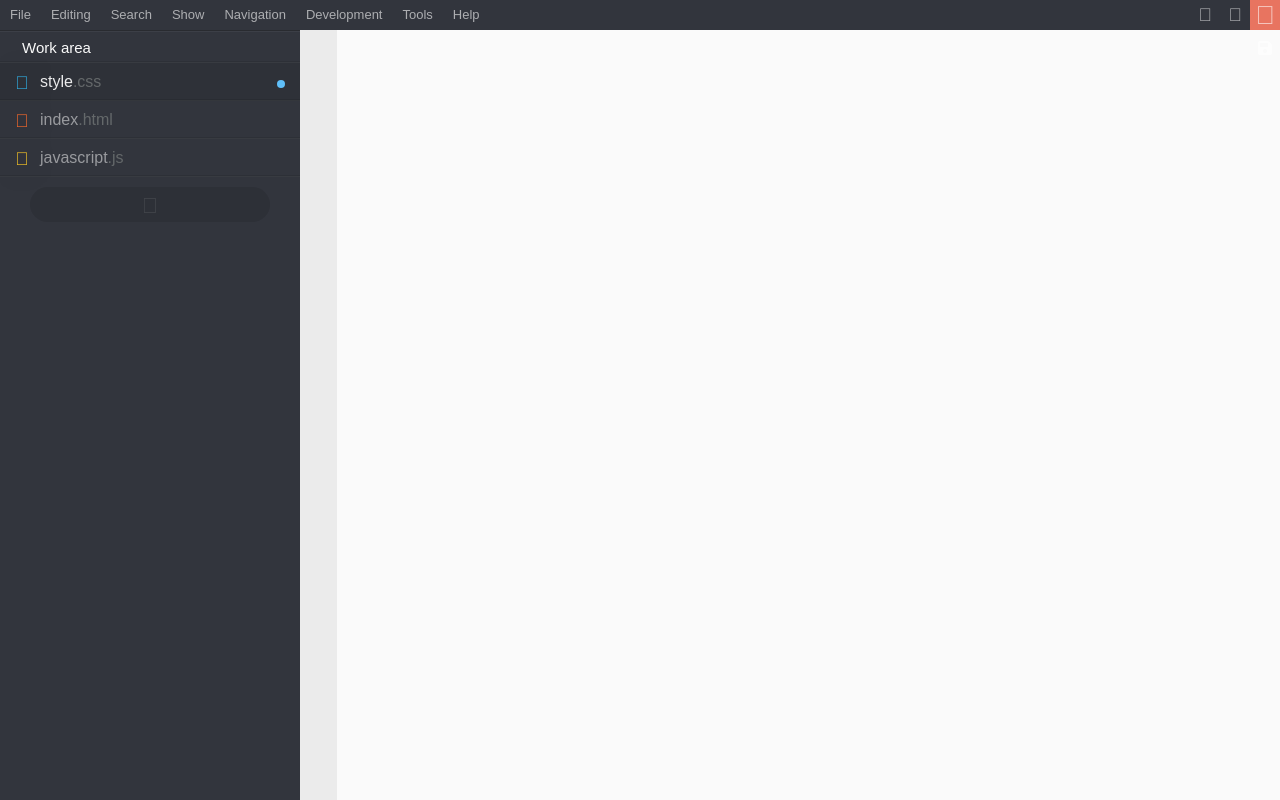
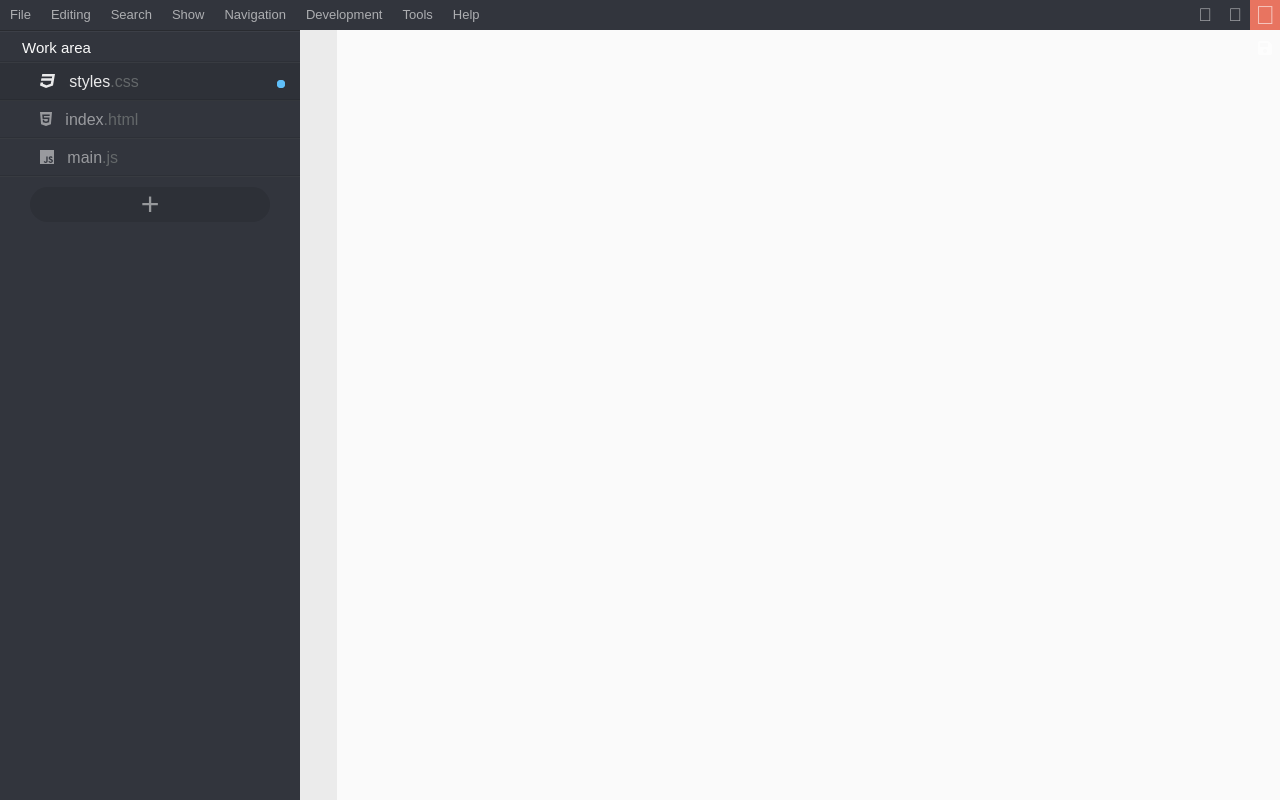
Before and after one commit to parsasi/codejar, a React (Create React App) app in the folder public/: page / in a window 1280 px wide. Built offline with nearby package versions, Linux system fonts and the light colour scheme.

Commit message:
Icons are added to the files based on their extention Files show if they are saved and are selected in their components

```diff
--- /dev/null
+++ b/public/src/components/AddFileButton.js
@@ -0,0 +1,5 @@
+import React from 'react'
+
+export default (props) => {
+    return <a href="#" className="addFile"> +</a>
+}
--- a/public/src/components/Menu.js
+++ b/public/src/components/Menu.js
@@ -1,14 +1,15 @@
 import React from 'react'
 import Fa from './Fa'
-
+import MenuItemLogic from './MenuItemLogic'
+import AddFileButton from './AddFileButton'
 export default (props) => {
     return (
         <div className="menu">
             <span>Work area</span>
-            <a href="#save" className="current save css">style<b>.css</b></a>
-            <a href="#" className="html">index<b>.html</b></a>
-            <a href="#" className="js">javascript<b>.js</b></a>
-            <a href="#" className="add"></a>
-    </div>
+            <MenuItemLogic current={true} save={true} file={{extention : 'css' , name:'styles'}}/>
+            <MenuItemLogic current={false} save={false} file={{extention : 'html' , name:'index'}}/>
+            <MenuItemLogic current={false} save={true} file={{extention : 'js' , name:'main'}}/>
+            <AddFileButton></AddFileButton>
+        </div>
     )
 }
--- /dev/null
+++ b/public/src/components/MenuItem.js
@@ -0,0 +1,13 @@
+import React from 'react'
+import Fa from './Fa'
+export default (props) => {
+
+    return (
+        <a href="#save" className={`${props.current} ${props.save} ${props.extention}`}>
+            <Fa icon={props.icon}></Fa>
+            &nbsp;&nbsp;&nbsp;
+            {props.file.name}
+            <b>.{props.file.extention}</b>
+        </a>
+    )
+}
--- /dev/null
+++ b/public/src/components/MenuItemLogic.js
@@ -0,0 +1,29 @@
+import React from 'react'
+import MenuItem from './MenuItem'
+import { faCss3 , faHtml5 , faJs } from '@fortawesome/free-brands-svg-icons'
+import { faDotCircle } from '@fortawesome/free-solid-svg-icons'
+
+
+export default (props) => {
+    const current = props.current ? "current" : ""
+    const save = props.save ? "save": "css"
+    const extention = props.file.extention
+    const icon = figureOutTheIcon(extention)
+    return (<MenuItem file={props.file} current={current} save={save} extention={extention} icon={icon}/>)
+}
+function figureOutTheIcon(extention){
+    switch(extention){
+        case 'css':
+            return faCss3;
+            break;
+        case 'html':
+            return faHtml5;
+            break;
+        case 'js':
+            return faJs;
+            break;
+        default:
+            return faDotCircle;
+            break;
+    }
+}
--- a/public/src/styles/generics.css
+++ b/public/src/styles/generics.css
@@ -125,64 +125,24 @@ a {
 	background: rgba(0,0,0,.08);
 	color: rgba(255,255,255,.9);
 }
-.menu a.add {
+.menu a.addFile {
 	text-align: center;
 	padding: 0;
-	height: 35px;
+	line-height: 35px;
 	margin: 10px 30px;
 	border-radius: 100px;
 	box-shadow: none;
 	background: rgba(0,0,0,.1);
+	font-size:2rem;
 }
-.menu a.add:hover {
+.menu a.addFile:hover {
 	color: rgba(255,255,255,);
 	background: #5FBFF9;
 }
-.menu a.add::before {
-	content: "Add files";
-	font-size: 15px;
-	line-height: 50px;
-	color: rgba(255,255,255,.5);
-	text-shadow: none;
-	width: 240px;
-	height: 35px;
-	left: 30px;
-	opacity: 0;
-	transition: all .15s ease;
-	-webkit-transition: all .15s ease;
-}
-.menu a.add:hover::before {
-	color: rgba(255,255,255,1);
-	line-height: 37px;
-	opacity: 1;
-}
-.menu a.add::after {
-	content: "\f102";
-	font-size: 22px;
-	line-height: 37px;
-	color: rgba(255,255,255,.1);
-	text-shadow: none;
-	width: 240px;
-	height: 35px;
-	left: 30px;
-	opacity: 1;
-	transition: all .15s ease;
-	-webkit-transition: all .15s ease;
-}
-.menu a.add:hover::after {
-	color: rgba(255,255,255,1);
-	width: 100px;
-}
-.menu a::before {
-	content: "";
-	position: absolute;
-	left: 15px;
-	font-size: 18px;
-	text-shadow: 0 0 30px #000;
-}
-.menu a.css::before {content:"\f231";color:#30A9DC;}
+
+/* .menu a.css::before {content:"\f231";color:#30A9DC;}
 .menu a.html::before {content:"\f23d";color:#F1672C;}
-.menu a.js::before {content:"\f242";color:#F1BF26;}
+.menu a.js::before {content:"\f242";color:#F1BF26;} */
 
 .menu a::after {
 	content: "\f406";
@@ -194,9 +154,7 @@ a {
 	text-shadow: 2px 2px 0 rgba(0,0,0,.3);
 	opacity: 0;
 }
-.menu a:hover::after {
-	opacity: 1;
-}
+
 .menu a.save::after {
 	content: '';
 	position: absolute;
```
